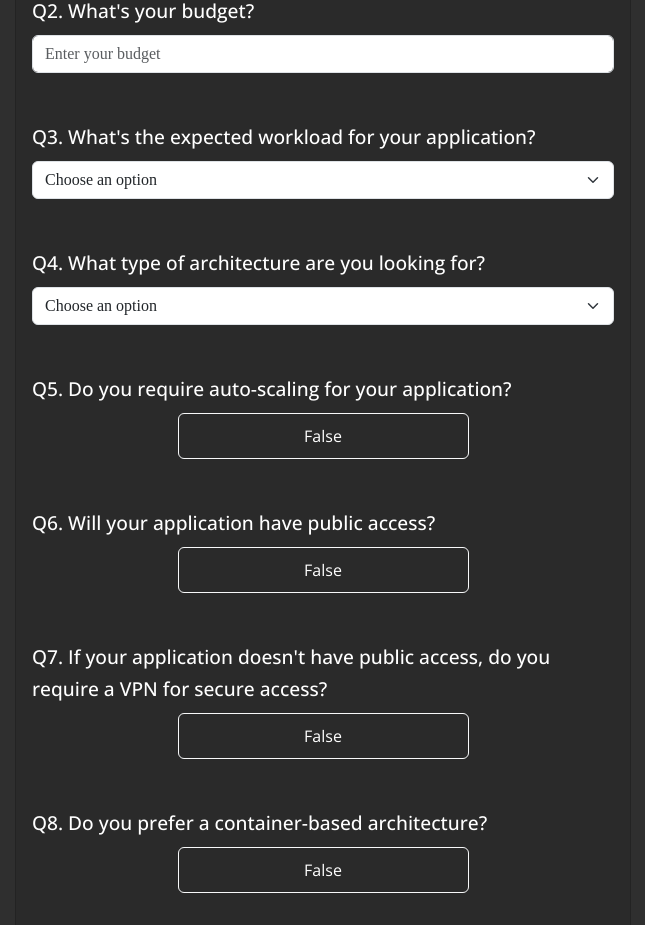
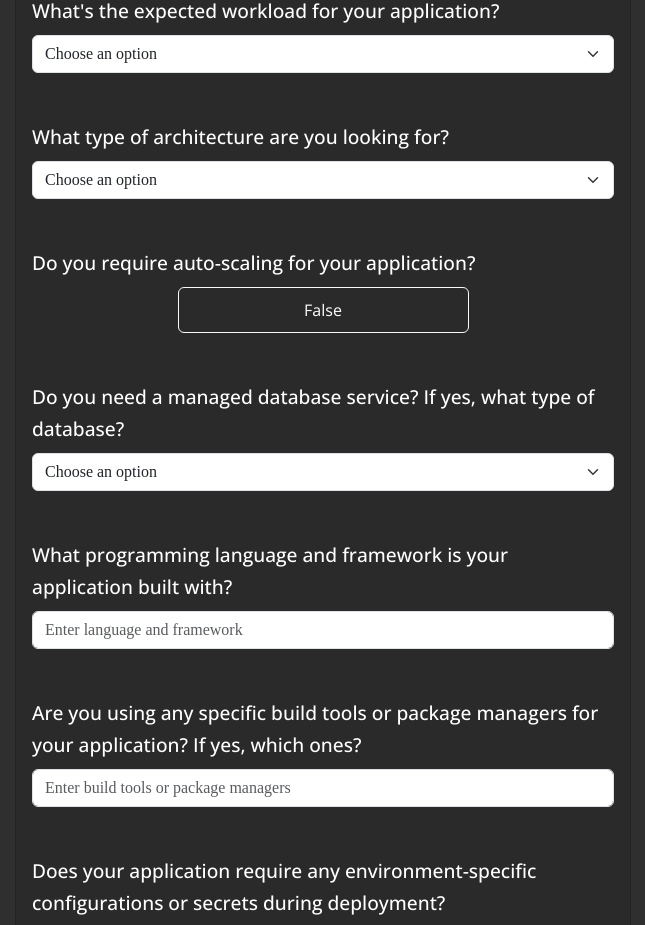
Before and after one commit to javiercm1410/cloud_consultant_webapp, a React (Vite) app: page /questions in a window 1280 px wide. Shown: the part 300-1225 px from the top of the page, without its empty margins (317-962 px from the left). Built offline with nearby package versions, Linux system fonts and the light colour scheme.

Commit message:
questionnaire questions removed

```diff
--- a/src/components/questions/Questionnaire.jsx
+++ b/src/components/questions/Questionnaire.jsx
@@ -1,24 +1,26 @@
 // QuestionnaireForm.jsx
-import React, { useState } from 'react';
+import React, { useState, useContext } from 'react';
 import QuestionSelect from './QuestionSelect';
 import QuestionInput from './QuestionInput';
 import QuestionTextarea from './QuestionTextarea';
 import QuestionCheckbox from './QuestionCheckbox';
 import axios from 'axios';
 import { useNavigate } from 'react-router-dom';
-
+import { FormDataContext } from '../../context/formDataContext';
 
 const QuestionnaireForm = () => {
 
+  const {formData, setFormData} = useContext(FormDataContext);
+
   const navigate = useNavigate();
 
-  const [formData, setFormData] = useState({
-    scale: false,
-    public_access: false,
-    vpn_access: false,
-    container_based: false,
-    environment_config: false,
-  });
+  // const [formData, setFormData] = useState({
+  //   scale: false,
+  //   public_access: false,
+  //   vpn_access: false,
+  //   container_based: false,
+  //   environment_config: false,
+  // });
 
   const handleInputChange = (name, value) => {
     setFormData({ ...formData, [name]: value });
@@ -29,17 +31,10 @@ const QuestionnaireForm = () => {
 
     try {
       const response = await axios.post('http://localhost:3000/api/data', formData);
-      // const response = await fetch('http://localhost:3000/api/data', {
-      //   method: 'POST',
-      //   headers: {
-      //     'Content-Type': 'application/json',
-      //   },
-      //   body: JSON.stringify(formData),
-      // });
 
       if (response.status == 200){
         const Jresp = response.data;
-        console.log('Form submitted successfully', Jresp);
+        console.log('Form submitted successfully', formData, Jresp);
         if (formData.cloud_provider === "No") {
           // Redirect to the cloudchoice page and pass the response data
           navigate('/cloudchoice', { state: { formData } });
@@ -65,72 +60,68 @@ const QuestionnaireForm = () => {
             <div className="card questionnaire">
               <div className="card-body">
                 <QuestionSelect
-                  question="Q1. What's your favorite cloud provider?"
+                  question="What's your favorite cloud provider?"
                   name="cloud_provider"
                   options={['Azure', 'AWS', 'GCP', 'No']}
                   onChange={handleInputChange}
                 />
-                <QuestionInput
-                  question="Q2. What's your budget?"
+                {/* <tionInput
+                  question="What's your budget?"
                   name="budget"
                   type="number"
                   placeholder="Enter your budget"
                   onChange={handleInputChange}
-                />
+                /> */}
                   <QuestionSelect
-                    question="Q3. What's the expected workload for your application?"
+                    question="What's the expected workload for your application?"
                     name="workload"
                     options={['High', 'Medium', 'Low']}
                     onChange={handleInputChange}
                   />
                   <QuestionSelect
-                    question="Q4. What type of architecture are you looking for?"
+                    question="What type of architecture are you looking for?"
                     name="architecture"
-                    options={['Three-tier', 'Microservices', 'Serverless', 'Bucket']}
+                    // options={['classic-three-tier', 'Container-based', 'Serverless', 'Bucket']}
+                    options={['classic-three-tier', 'Container-based']}
                     onChange={handleInputChange}
                   />
                   <QuestionCheckbox
-                    question="Q5. Do you require auto-scaling for your application?"
+                    question="Do you require auto-scaling for your application?"
                     name="scale"
                     onChange={handleInputChange}
                   />
-                  <QuestionCheckbox
-                    question="Q6. Will your application have public access?"
+                  {/* <QuestionCheckbox
+                    question="Will your application have public access?"
                     name="public_access"
                     onChange={handleInputChange}
                   />
                   <QuestionCheckbox
-                    question="Q7. If your application doesn't have public access, do you require a VPN for secure access?"
+                    question="If your application doesn't have public access, do you require a VPN for secure access?"
                     name="vpn_access"
                     onChange={handleInputChange}
-                  />
-                  <QuestionCheckbox
-                    question="Q8. Do you prefer a container-based architecture?"
-                    name="container_based"
-                    onChange={handleInputChange}
-                  />
+                  /> */}
                   <QuestionSelect
-                    question="Q9. Do you need a managed database service? If yes, what type of database?"
+                    question="Do you need a managed database service? If yes, what type of database?"
                     name="managed_database"
                     options={['NoSQL', 'SQL', 'No']}
                     onChange={handleInputChange}
                   />
                   <QuestionInput
-                    question="Q10. What programming language and framework is your application built with?"
+                    question="What programming language and framework is your application built with?"
                     name="language_framework"
                     type="text"
                     placeholder="Enter language and framework"
                     onChange={handleInputChange}
                   />
                   <QuestionInput
-                    question="Q11. Are you using any specific build tools or package managers for your application? If yes, which ones?"
+                    question="Are you using any specific build tools or package managers for your application? If yes, which ones?"
                     name="build_tools"
                     type="text"
                     placeholder="Enter build tools or package managers"
                     onChange={handleInputChange}
                   />
                   <QuestionCheckbox
-                    question="Q12. Does your application require any environment-specific configurations or secrets during deployment?"
+                    question="Does your application require any environment-specific configurations or secrets during deployment?"
                     name="environment_config"
                     onChange={handleInputChange}
                   />
```
